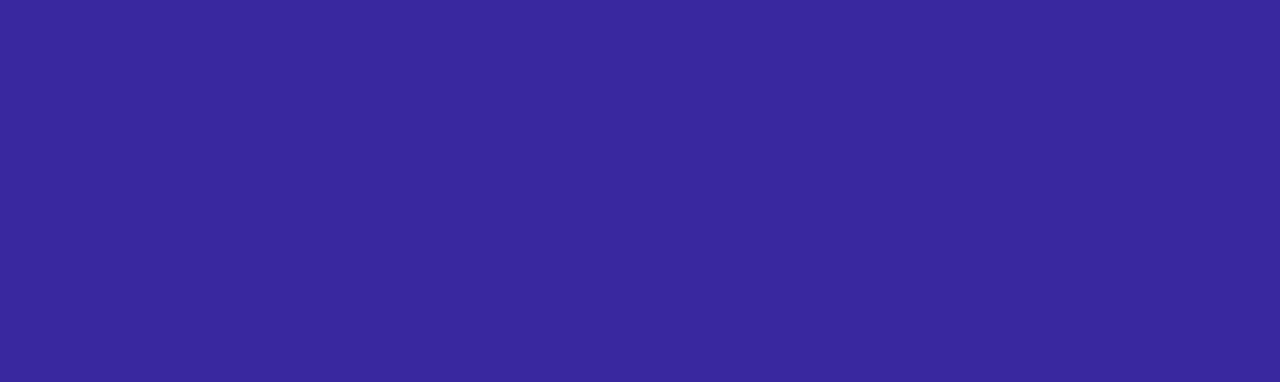
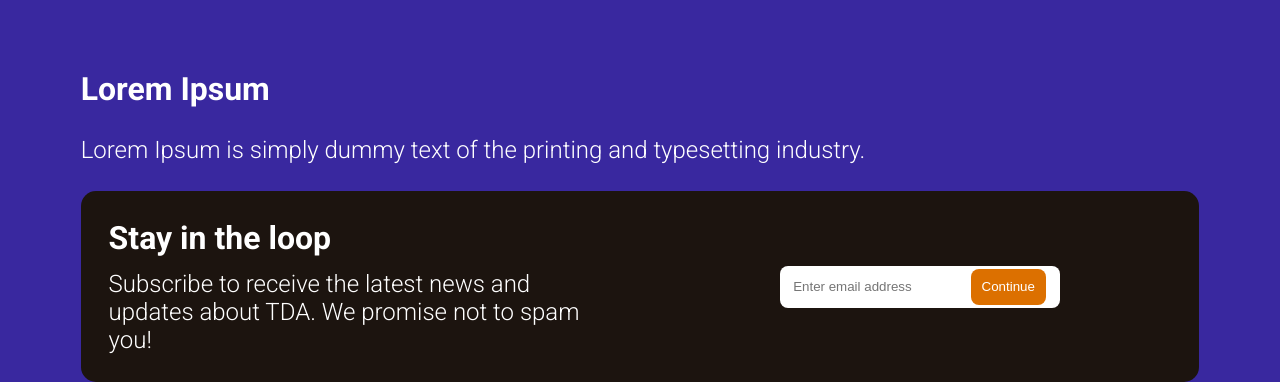
Before and after one commit to 6fy/korsantimi, a Next.js app: page / in a window 1280 px wide. Shown: the part 1281-1663 px from the top of the page. Before the commit the page ends 1295 px from the top, so only its background shows below. Built offline with nearby package versions, Linux system fonts and the light colour scheme.

Commit message:
add: contact

```diff
--- a/pages/index.tsx
+++ b/pages/index.tsx
@@ -2,6 +2,7 @@ import Layout from "@/layout/Layout";
 import Hero from "@/components/hero/Hero";
 import TrendShip from "@/components/trendShip/TrendShip";
 import Banner from "@/components/banner/Banner";
+import Contact from "@/components/contact/Contact";
 
 export default function Home() {
   return (
@@ -9,6 +10,7 @@ export default function Home() {
       <Hero />
       <TrendShip />
       <Banner title="Lorem Ipsum is simply dummy text of the printing and typesetting industry." />
+      <Contact />
     </Layout>
   );
 }
```
